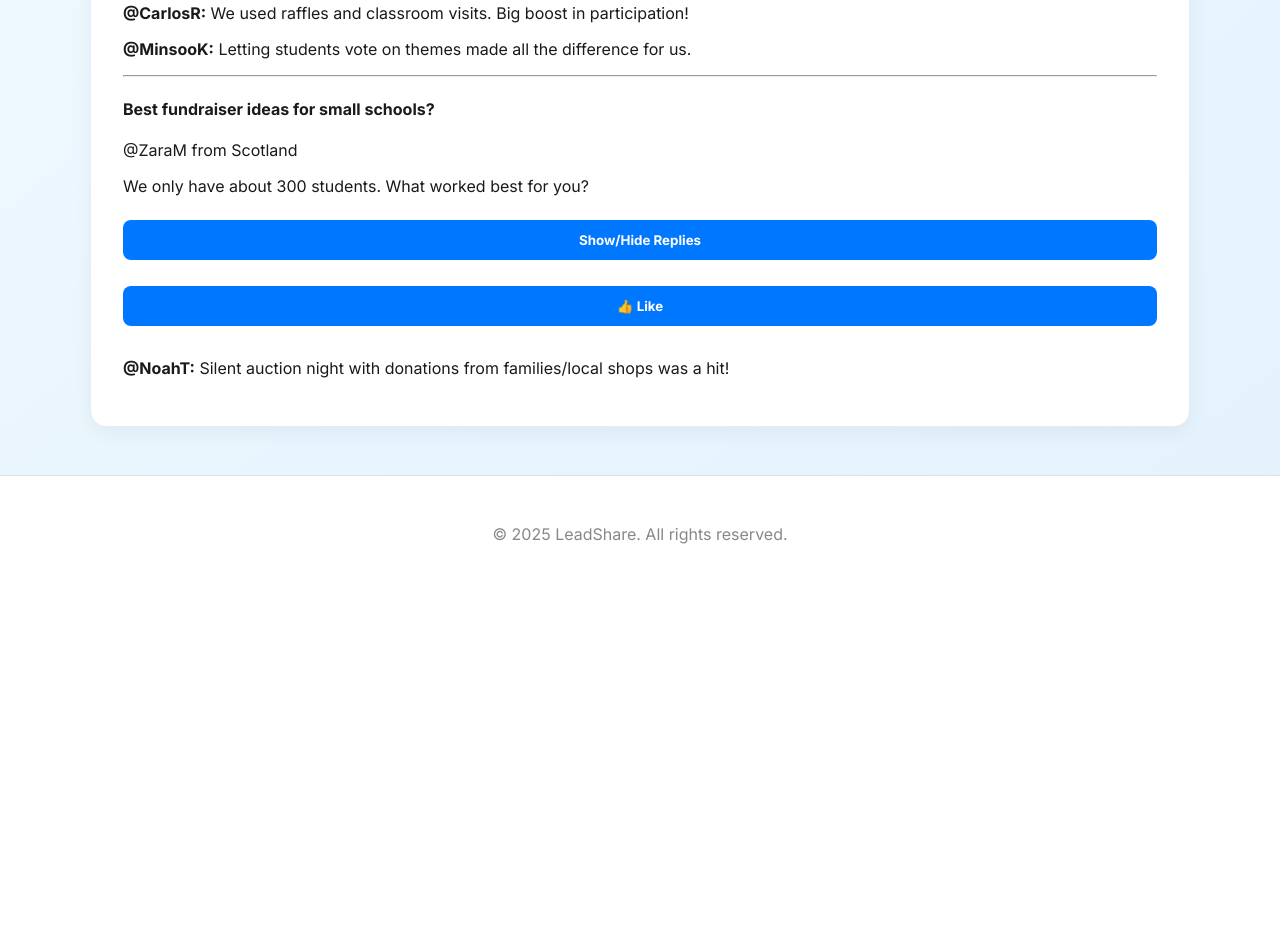
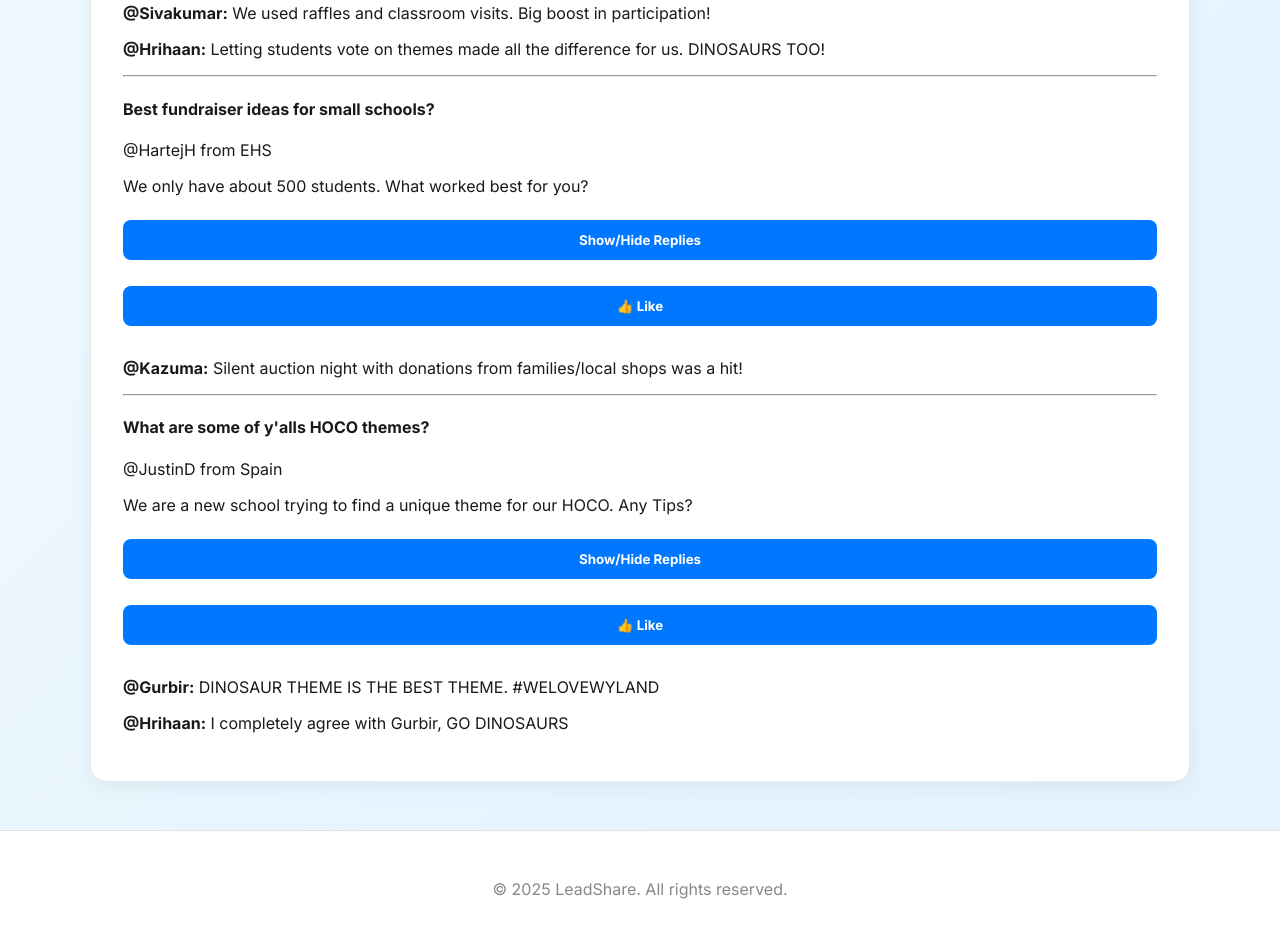
Before and after one commit to Hrihaan09/leadership, a plain HTML site: page forums.html in a window 1280 px wide. Shown: the part 455-1392 px from the top of the page. Before the commit the page ends 1047 px from the top, so only its background shows below. Drawn offline with Linux system fonts and the light colour scheme.

Commit message:
Update forums.html

```diff
--- a/forums.html
+++ b/forums.html
@@ -32,17 +32,17 @@
         <div class="post">
           <div class="post-header">
             <h4>How do you promote spirit week participation?</h4>
-            <span class="post-author">@AishaL from Kenya</span>
+            <span class="post-author">@WylandK from Emerald High</span>
           </div>
           <p>Our school struggles to get people excited for spirit week. Any tips for building more engagement?</p>
           <button class="reply-btn">Show/Hide Replies</button>
         </div>
 
         <div class="reply">
-          <p><strong>@CarlosR:</strong> We used raffles and classroom visits. Big boost in participation!</p>
+          <p><strong>@Sivakumar:</strong> We used raffles and classroom visits. Big boost in participation!</p>
         </div>
         <div class="reply">
-          <p><strong>@MinsooK:</strong> Letting students vote on themes made all the difference for us.</p>
+          <p><strong>@Hrihaan:</strong> Letting students vote on themes made all the difference for us. DINOSAURS TOO!</p>
         </div>
 
         <hr>
@@ -50,15 +50,34 @@
         <div class="post">
           <div class="post-header">
             <h4>Best fundraiser ideas for small schools?</h4>
-            <span class="post-author">@ZaraM from Scotland</span>
+            <span class="post-author">@HartejH from EHS</span>
           </div>
-          <p>We only have about 300 students. What worked best for you?</p>
+          <p>We only have about 500 students. What worked best for you?</p>
           <button class="reply-btn">Show/Hide Replies</button>
         </div>
 
         <div class="reply">
-          <p><strong>@NoahT:</strong> Silent auction night with donations from families/local shops was a hit!</p>
+          <p><strong>@Kazuma:</strong> Silent auction night with donations from families/local shops was a hit!</p>
         </div>
+
+        <hr>
+
+        <div class="post">
+            <div class="post-header">
+              <h4>What are some of y'alls HOCO themes?</h4>
+              <span class="post-author">@JustinD from Spain</span>
+            </div>
+            <p>We are a new school trying to find a unique theme for our HOCO. Any Tips?</p>
+            <button class="reply-btn">Show/Hide Replies</button>
+          </div>
+
+          <div class="reply">
+            <p><strong>@Gurbir:</strong> DINOSAUR THEME IS THE BEST THEME. #WELOVEWYLAND</p>
+          </div>
+          <div class="reply">
+            <p><strong>@Hrihaan:</strong> I completely agree with Gurbir, GO DINOSAURS</p>
+          </div>
+
       </div>
     </section>
   </main>
```
